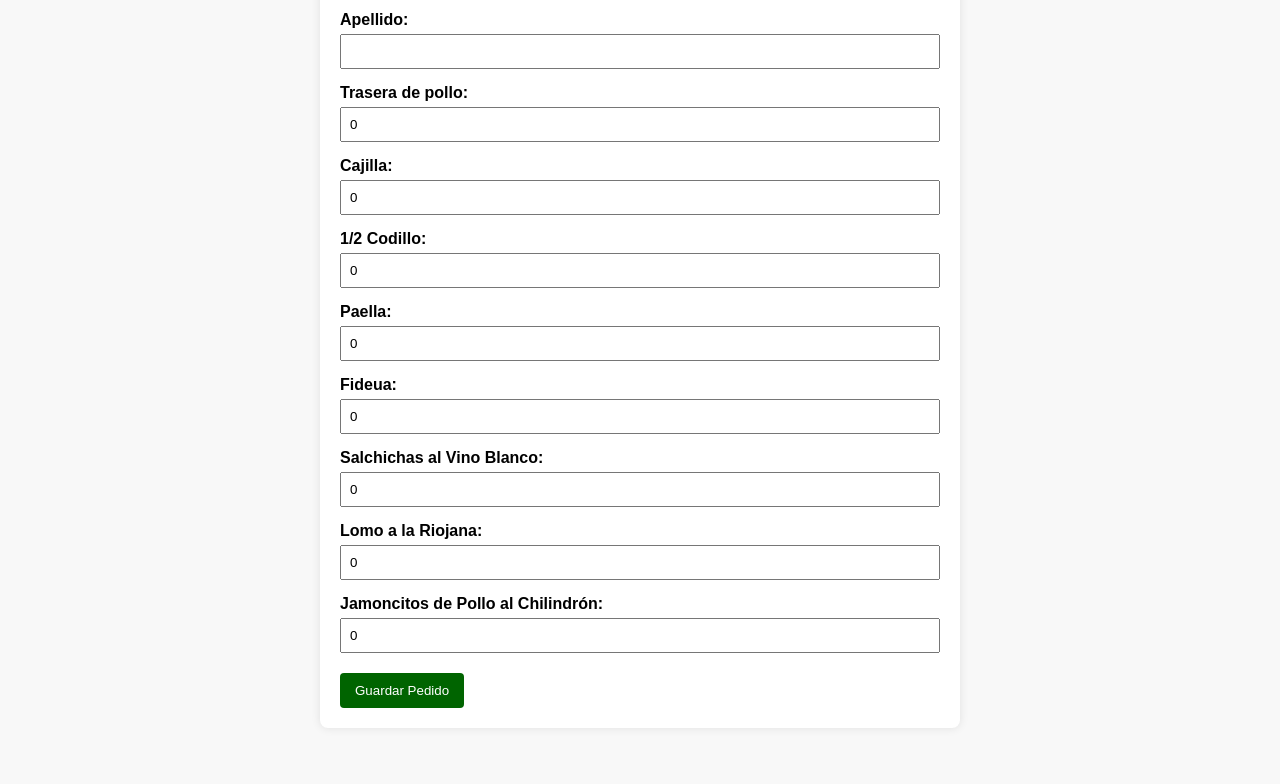
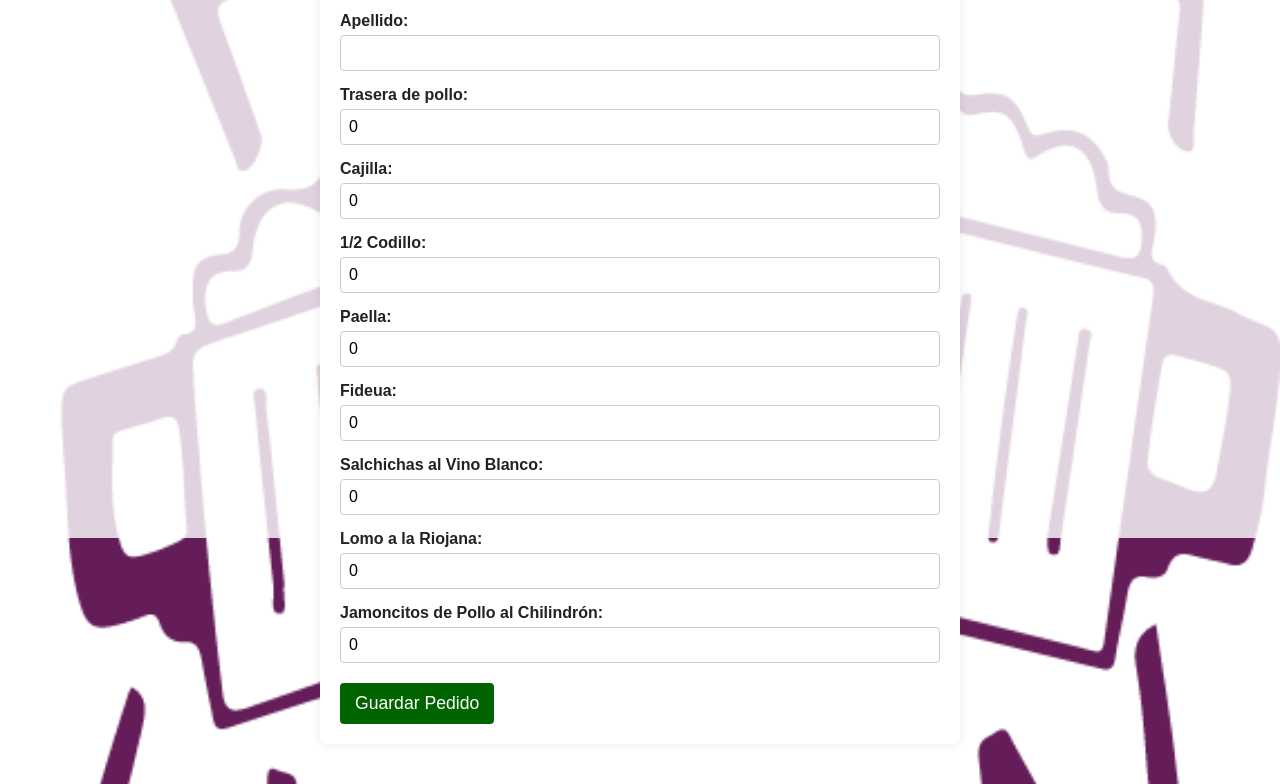
Before and after one commit to eugeniocoll/Comida-Pregoneros, a plain HTML site: page index.html in a window 1280 px wide. Shown: the part 262-1046 px from the top of the page. Before the commit the page ends 1010 px from the top, so only its background shows below. Drawn offline with Linux system fonts and the light colour scheme.

Commit message:
Update index.html

```diff
--- a/index.html
+++ b/index.html
@@ -1,48 +1,67 @@
 <!DOCTYPE html>
 <html lang="es">
 <head>
-    <meta charset="UTF-8">
-    <meta name="viewport" content="width=device-width, initial-scale=1.0">
+    <meta charset="UTF-8" />
+    <meta name="viewport" content="width=device-width, initial-scale=1" />
     <title>Comida Pregoneros 2025</title>
     <style>
         body {
             font-family: Arial, sans-serif;
             margin: 0;
             padding: 0;
-            background-color: #f8f8f8;
+            background: url('assets/20250608_111348_206.png') no-repeat center center fixed;
+            background-size: cover;
+            color: #222;
         }
+
+        /* Capa translúcida para mejorar legibilidad */
+        body::before {
+            content: "";
+            position: fixed;
+            top: 0; left: 0; right: 0; bottom: 0;
+            background: rgba(255, 255, 255, 0.8);
+            z-index: -1;
+        }
+
         header {
-            background-image: url('https://upload.wikimedia.org/wikipedia/commons/4/4b/San_Mart%C3%ADn_de_la_Virgen_de_Moncayo.jpg');
-            background-size: cover;
-            background-position: center;
+            background-color: rgba(0, 100, 0, 0.8);
             padding: 50px 20px;
             text-align: center;
             color: white;
-            text-shadow: 2px 2px 4px rgba(0,0,0,0.6);
+            text-shadow: 2px 2px 4px rgba(0, 0, 0, 0.6);
         }
         header h1 {
             font-size: 2.5em;
             margin: 0;
         }
+
         form {
             max-width: 600px;
             background: white;
-            margin: 20px auto;
+            margin: 20px auto 40px auto;
             padding: 20px;
             border-radius: 8px;
             box-shadow: 0 0 10px rgba(0,0,0,0.1);
+            position: relative;
+            z-index: 10;
         }
+
         label {
             font-weight: bold;
             display: block;
             margin-top: 15px;
         }
+
         input[type="text"], input[type="number"] {
             width: 100%;
             padding: 8px;
             margin-top: 5px;
             box-sizing: border-box;
+            border: 1px solid #ccc;
+            border-radius: 4px;
+            font-size: 1em;
         }
+
         button {
             margin-top: 20px;
             padding: 10px 15px;
@@ -51,7 +70,10 @@
             border: none;
             border-radius: 4px;
             cursor: pointer;
+            font-size: 1.1em;
+            transition: background-color 0.3s ease;
         }
+
         button:hover {
             background-color: #228B22;
         }
@@ -61,36 +83,37 @@
     <header>
         <h1>Comida Pregoneros 2025</h1>
     </header>
+
     <form id="pedidoForm">
         <label>Nombre:</label>
-        <input type="text" id="nombre" required>
+        <input type="text" id="nombre" required />
 
         <label>Apellido:</label>
-        <input type="text" id="apellido" required>
+        <input type="text" id="apellido" required />
 
         <label>Trasera de pollo:</label>
-        <input type="number" id="trasera" min="0" value="0">
+        <input type="number" id="trasera" min="0" value="0" />
 
         <label>Cajilla:</label>
-        <input type="number" id="cajilla" min="0" value="0">
+        <input type="number" id="cajilla" min="0" value="0" />
 
         <label>1/2 Codillo:</label>
-        <input type="number" id="codillo" min="0" value="0">
+        <input type="number" id="codillo" min="0" value="0" />
 
         <label>Paella:</label>
-        <input type="number" id="paella" min="0" value="0">
+        <input type="number" id="paella" min="0" value="0" />
 
         <label>Fideua:</label>
-        <input type="number" id="fideua" min="0" value="0">
+        <input type="number" id="fideua" min="0" value="0" />
 
         <label>Salchichas al Vino Blanco:</label>
-        <input type="number" id="salchichas" min="0" value="0">
+        <input type="number" id="salchichas" min="0" value="0" />
 
         <label>Lomo a la Riojana:</label>
-        <input type="number" id="lomo" min="0" value="0">
+        <input type="number" id="lomo" min="0" value="0" />
 
         <label>Jamoncitos de Pollo al Chilindrón:</label>
-        <input type="number" id="jamoncitos" min="0" value="0">
+        <input type="number" id="jamoncitos" min="0" value="0" />
 
         <button type="submit">Guardar Pedido</button>
     </form>
```
